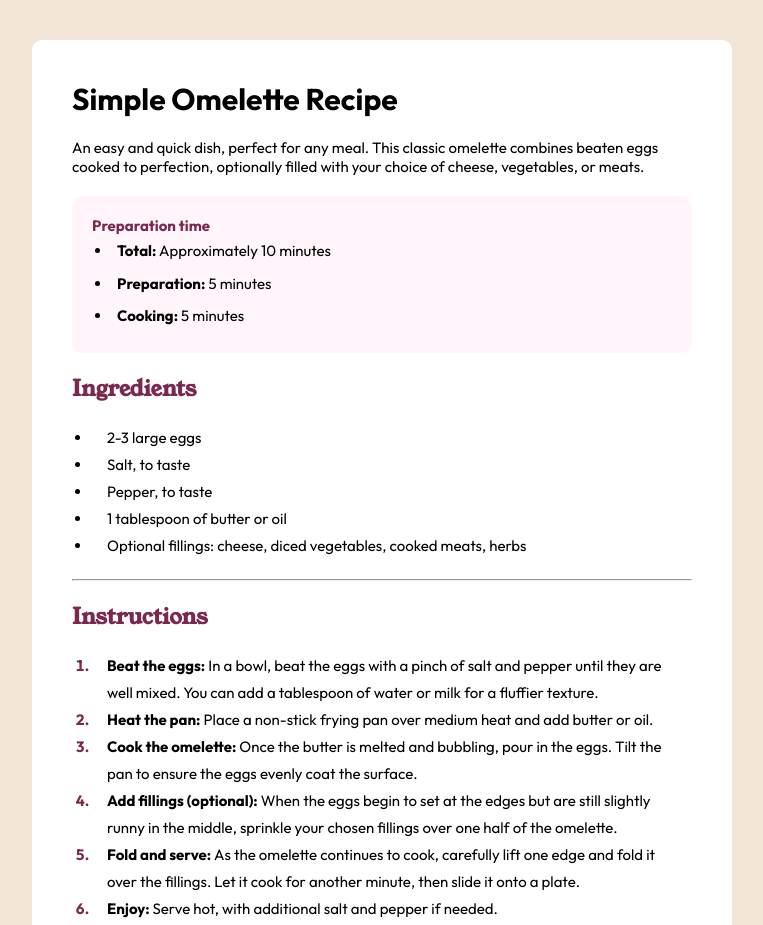
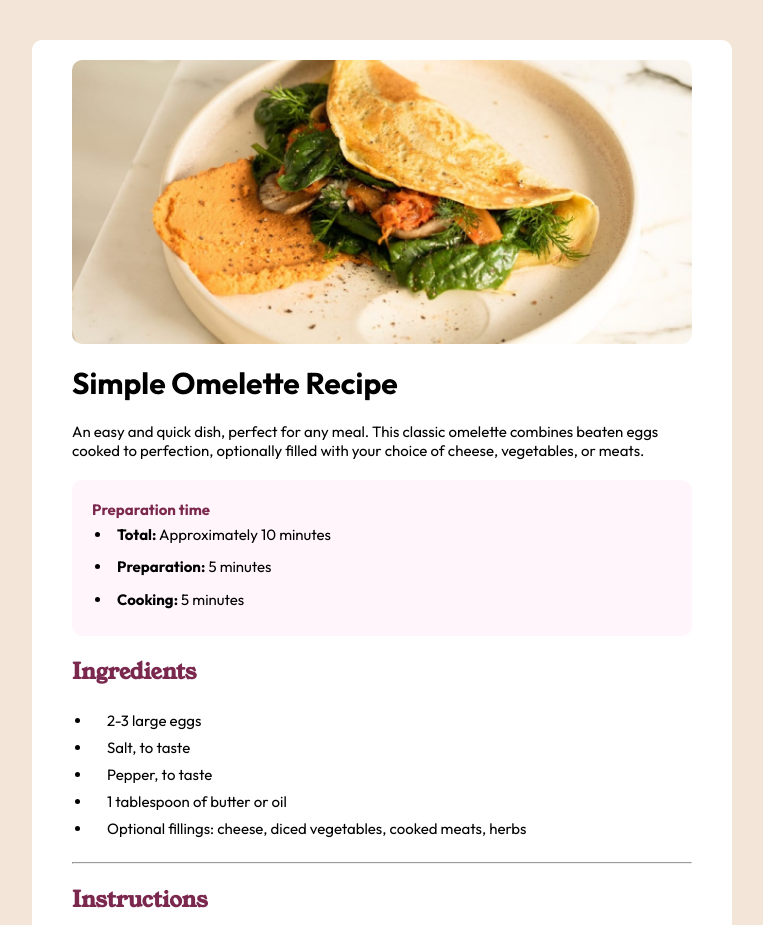
Before and after one commit to conkeh/Recipepage, a plain HTML site: page index.html in a window 1280 px wide. Shown: the top 925 px of the page, without its empty margins (258-1021 px from the left). Drawn offline with Linux system fonts and the light colour scheme.

Commit message:
Add files via upload

```diff
--- a/index.html
+++ b/index.html
@@ -34,11 +34,7 @@
   </head>
   <body>
     <div class="container">
-      <img
-        class="eggs"
-        src="recipe-page-main/assets/images/image-omelette.jpeg"
-        alt=""
-      />
+      <img class="eggs" src="assets/images/image-omelette.jpeg" alt="" />
       <div class="header">
         <h1>Simple Omelette Recipe</h1>
         <p>
```
